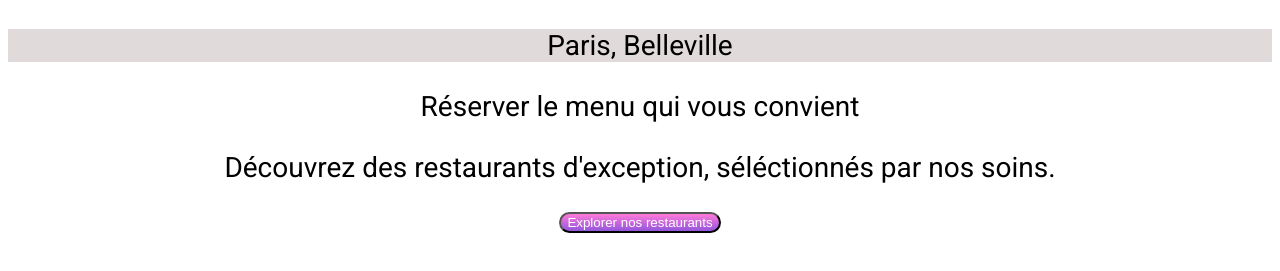
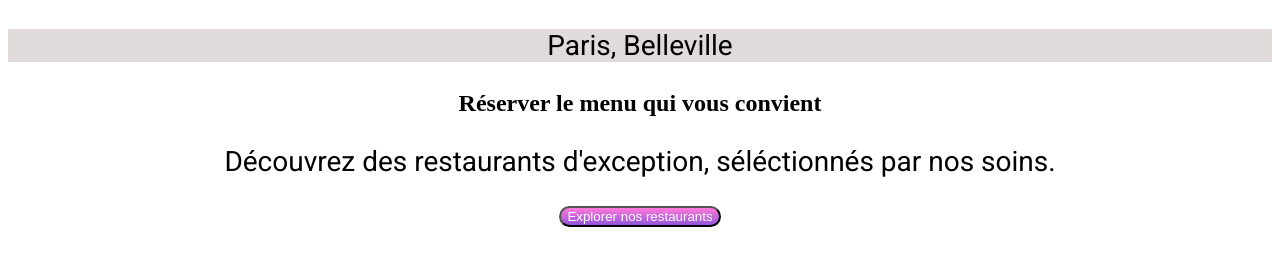
Before and after one commit to AnthonyL71/AnthonyLarmier_3_05112020, a website: page index.html in a window 1280 px wide. Shown: the part 79-350 px from the top of the page. Drawn offline with Linux system fonts and the light colour scheme; a web font is replaced by a local one.

Commit message:
modif index html

```diff
--- a/index.html
+++ b/index.html
@@ -15,7 +15,7 @@
     <p>Paris, Belleville</p>
     </section>
     <section class="sous-localisation">
-        <p>Réserver le menu qui vous convient</p>
+        <h2>Réserver le menu qui vous convient</h2>
         <p>Découvrez des restaurants d'exception, séléctionnés par nos soins.</p>
         <button class="buttonexplore"> Explorer nos restaurants </button>
     </section>
```
